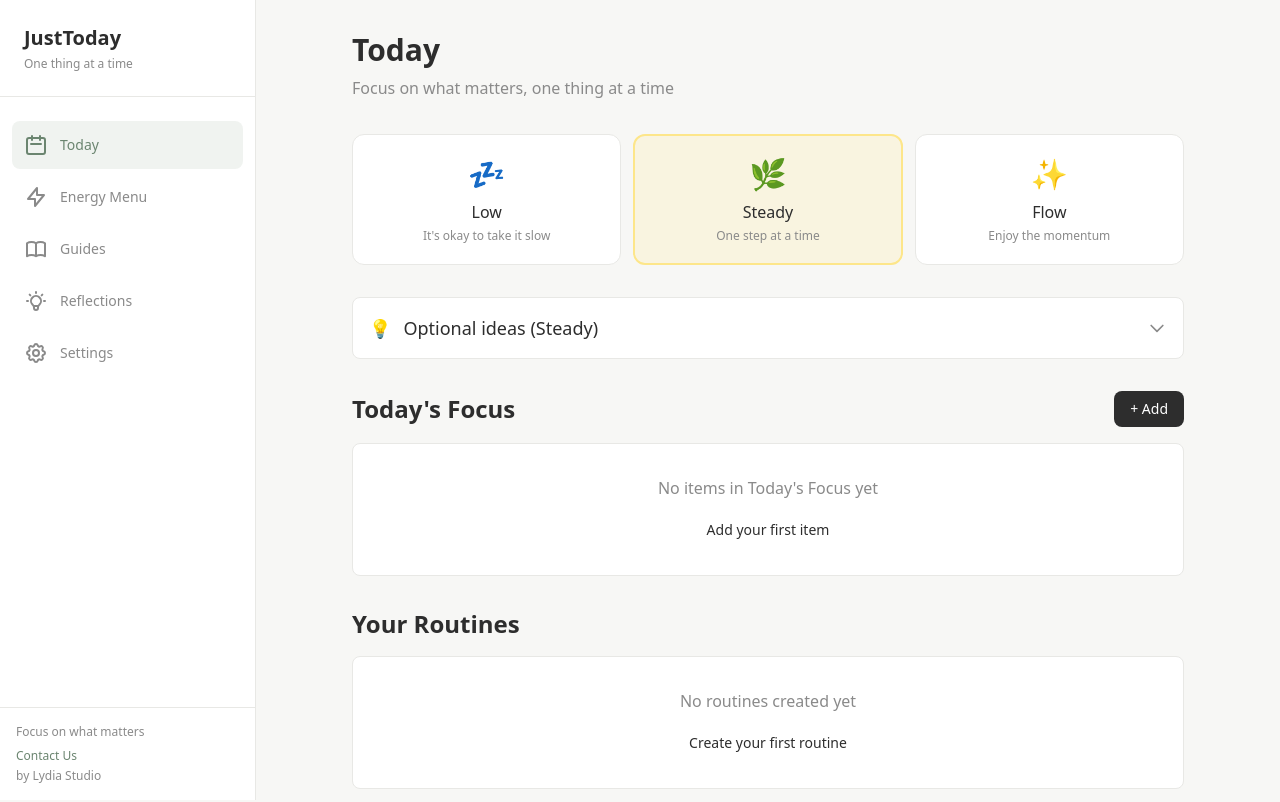
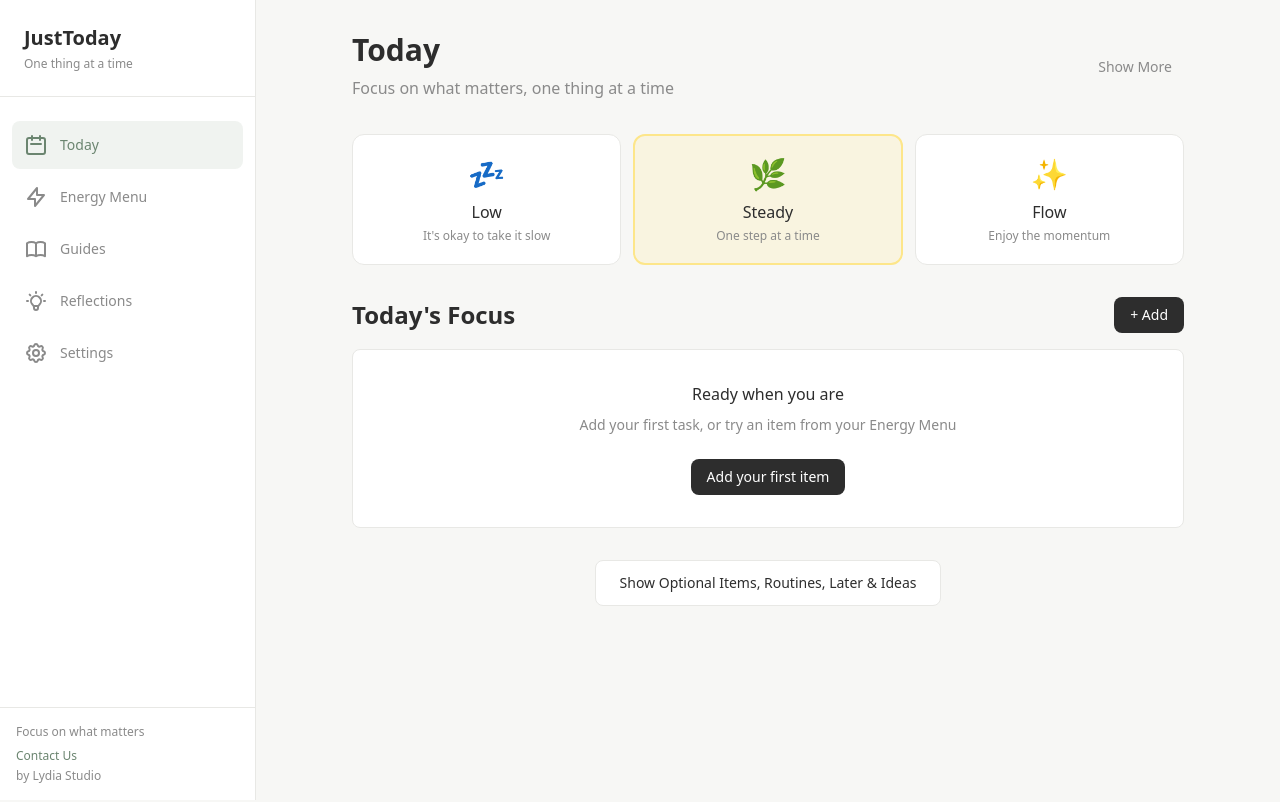
Before and after one commit to lydiacodesdaily/just-today, a Next.js app in the folder web/: page /today in a window 1280 px wide. Shown: the top 802 px of the page. Built offline with nearby package versions, Linux system fonts and the light colour scheme.

Commit message:
design(web): enhance UX
- update empty states with gentle guidance
- improved time estimation guidance
- improved completion celebration messages
- simplified vs detailed home screen

```diff
--- a/web/app/energy-menu/page.tsx
+++ b/web/app/energy-menu/page.tsx
@@ -66,7 +66,7 @@ export default function EnergyMenuPage() {
         <div className="mb-8">
           <h1 className="text-3xl font-semibold text-calm-text mb-2">Energy Menu</h1>
           <p className="text-calm-muted mb-6">
-            Create optional tasks for different energy levels. Add them to Today when you need them.
+            Build your menu of optional activities — things you might do when energy allows. Add them to Today when you&apos;re ready.
           </p>
           <button
             onClick={handleCreateNew}
@@ -102,10 +102,9 @@ export default function EnergyMenuPage() {
                 <div className="space-y-3 flex-1">
                   {items.length === 0 ? (
                     <div className="bg-calm-surface/50 border border-dashed border-calm-border rounded-lg p-6 text-center">
-                      <p className="text-sm text-calm-muted">
-                        No items yet.
-                        <br />
-                        Create one to get started.
+                      <p className="text-sm text-calm-text mb-1">No items yet</p>
+                      <p className="text-xs text-calm-muted">
+                        Add optional activities that match this energy level
                       </p>
                     </div>
                   ) : (
--- a/web/app/guides/page.tsx
+++ b/web/app/guides/page.tsx
@@ -84,7 +84,10 @@ export default function GuidesPage() {
                 </>
               ) : (
                 <div className="bg-calm-surface border border-calm-border rounded-lg p-8 text-center">
-                  <p className="text-calm-muted mb-4">No custom guides yet</p>
+                  <p className="text-calm-text mb-2">No custom guides yet</p>
+                  <p className="text-sm text-calm-muted mb-6">
+                    Default guides help with transitions. Create your own for routines you do often.
+                  </p>
                   <button
                     onClick={() => setShowCreateModal(true)}
                     className="px-4 py-2 bg-calm-text text-calm-surface rounded-lg hover:opacity-90 transition-opacity font-medium text-sm"
--- a/web/app/layout.tsx
+++ b/web/app/layout.tsx
@@ -1,7 +1,7 @@
 import type { Metadata } from "next";
 import "./globals.css";
 import { ThemeProvider } from "@/src/components/ThemeProvider";
-import { LeftNav } from "@/src/components/LeftNav";
+import { MainLayout } from "@/src/components/MainLayout";
 
 export const metadata: Metadata = {
   title: "JustToday",
@@ -17,12 +17,7 @@ export default function RootLayout({
     <html lang="en" className="h-full" suppressHydrationWarning>
       <body className="h-full antialiased">
         <ThemeProvider attribute="class" defaultTheme="system" enableSystem disableTransitionOnChange>
-          <div className="flex h-full">
-            <LeftNav />
-            <main className="flex-1 ml-64">
-              {children}
-            </main>
-          </div>
+          <MainLayout>{children}</MainLayout>
         </ThemeProvider>
       </body>
     </html>
--- a/web/app/today/page.tsx
+++ b/web/app/today/page.tsx
@@ -1,5 +1,6 @@
 'use client';
 
+import { useState } from 'react';
 import { EnergyPicker } from '@/src/components/EnergyPicker';
 import { EnergyMenu } from '@/src/components/EnergyMenu';
 import { TodaysFocus } from '@/src/components/TodaysFocus';
@@ -11,6 +12,7 @@ import { useAutoCheck } from '@/src/hooks/useAutoCheck';
 
 export default function TodayPage() {
   const { currentMode, setMode } = useEnergyStore();
+  const [showMoreSections, setShowMoreSections] = useState(false);
 
   // Enable automatic daily checks and cleanup
   useAutoCheck();
@@ -21,8 +23,18 @@ export default function TodayPage() {
       <div className="max-w-4xl mx-auto px-4 sm:px-6 lg:px-8 py-8">
         {/* Page header */}
         <header className="mb-8">
+          <div className="flex items-center justify-between">
+            <div>
               <h1 className="text-3xl font-bold text-calm-text mb-2">Today</h1>
               <p className="text-calm-muted">Focus on what matters, one thing at a time</p>
+            </div>
+            <button
+              onClick={() => setShowMoreSections(!showMoreSections)}
+              className="px-3 py-2 text-sm text-calm-muted hover:text-calm-text transition-colors"
+            >
+              {showMoreSections ? 'Simplify View' : 'Show More'}
+            </button>
+          </div>
         </header>
 
         {/* Main content */}
@@ -32,11 +44,14 @@ export default function TodayPage() {
             <EnergyPicker selectedMode={currentMode} onSelect={setMode} />
           </section>
 
-          {/* 2. Optional Energy Menu (collapsed by default) */}
+          {/* 2. Today's Focus */}
+          <TodaysFocus />
+
+          {/* Show More sections - collapsed by default */}
+          {showMoreSections && (
+            <>
+              {/* 3. Optional Energy Menu */}
               <EnergyMenu energyLevel={currentMode} />
-
-          {/* 3. Today's Focus */}
-          <TodaysFocus />
 
               {/* 4. Routines Section */}
               <RoutinesList energyMode={currentMode} />
@@ -56,6 +71,20 @@ export default function TodayPage() {
 
               {/* 7. Brain Dump (collapsed) */}
               <BrainDump />
+            </>
+          )}
+
+          {/* Show More button if sections are hidden */}
+          {!showMoreSections && (
+            <div className="text-center">
+              <button
+                onClick={() => setShowMoreSections(true)}
+                className="px-6 py-3 bg-calm-surface border border-calm-border rounded-lg text-calm-text hover:border-calm-text/30 transition-colors text-sm font-medium"
+              >
+                Show Optional Items, Routines, Later & Ideas
+              </button>
+            </div>
+          )}
         </div>
 
         {/* Footer spacing */}
--- a/web/src/components/EditLaterItemModal.tsx
+++ b/web/src/components/EditLaterItemModal.tsx
@@ -102,6 +102,9 @@ export function EditLaterItemModal({ item, onClose }: EditLaterItemModalProps) {
             <label htmlFor="duration" className="block text-sm font-medium text-calm-text mb-2">
               Estimated Duration
             </label>
+            <p className="text-xs text-calm-muted mb-2">
+              Think about how long this usually takes, then add a little buffer
+            </p>
             <select
               id="duration"
               value={duration}
--- a/web/src/components/EnergyMenuItemModal.tsx
+++ b/web/src/components/EnergyMenuItemModal.tsx
@@ -135,6 +135,9 @@ export function EnergyMenuItemModal({ item, onClose }: EnergyMenuItemModalProps)
             <label htmlFor="duration" className="block text-sm font-medium text-calm-text mb-2">
               Estimated Duration <span className="text-calm-muted text-xs">(optional)</span>
             </label>
+            <p className="text-xs text-calm-muted mb-2">
+              Rough estimate is fine — you can always adjust when you start
+            </p>
             <select
               id="duration"
               value={duration}
--- a/web/src/components/LeftNav.tsx
+++ b/web/src/components/LeftNav.tsx
@@ -61,6 +61,11 @@ const navItems: NavItem[] = [
 export function LeftNav() {
   const pathname = usePathname();
 
+  // Hide navigation on Run page for focus mode
+  if (pathname === '/run') {
+    return null;
+  }
+
   return (
     <nav className="fixed left-0 top-0 h-full w-64 bg-calm-surface border-r border-calm-border flex flex-col">
       {/* Logo/Brand */}
--- /dev/null
+++ b/web/src/components/MainLayout.tsx
@@ -0,0 +1,20 @@
+'use client';
+
+import { usePathname } from 'next/navigation';
+import { LeftNav } from './LeftNav';
+
+export function MainLayout({ children }: { children: React.ReactNode }) {
+  const pathname = usePathname();
+
+  // Focus mode: hide nav and remove margin on Run page
+  const isFocusMode = pathname === '/run';
+
+  return (
+    <div className="flex h-full">
+      <LeftNav />
+      <main className={isFocusMode ? 'flex-1' : 'flex-1 ml-64'}>
+        {children}
+      </main>
+    </div>
+  );
+}
--- a/web/src/components/TodaysFocus.tsx
+++ b/web/src/components/TodaysFocus.tsx
@@ -312,10 +312,13 @@ export function TodaysFocus() {
       {/* Items list */}
       {allIncompleteItems.length === 0 ? (
         <div className="bg-calm-surface border border-calm-border rounded-lg p-8 text-center">
-          <p className="text-calm-muted mb-4">No items in Today&apos;s Focus yet</p>
+          <p className="text-calm-text mb-2">Ready when you are</p>
+          <p className="text-sm text-calm-muted mb-6">
+            Add your first task, or try an item from your Energy Menu
+          </p>
           <button
             onClick={() => setShowAddModal(true)}
-            className="text-calm-text hover:underline text-sm"
+            className="px-4 py-2 bg-calm-text text-calm-surface rounded-lg hover:opacity-90 transition-opacity font-medium text-sm"
           >
             Add your first item
           </button>
@@ -398,6 +401,9 @@ export function TodaysFocus() {
                 <label className="block text-sm font-medium text-calm-text mb-2">
                   Estimated duration
                 </label>
+                <p className="text-xs text-calm-muted mb-2">
+                  How long do you think this will take? It&apos;s okay to adjust as you go.
+                </p>
                 <select
                   value={selectedDuration}
                   onChange={(e) => setSelectedDuration(e.target.value as FocusDuration)}
```
Also changed, not shown: web/app/run/page.tsx (+28 -7 lines). Lines whose indentation alone changed are shown as unchanged.
